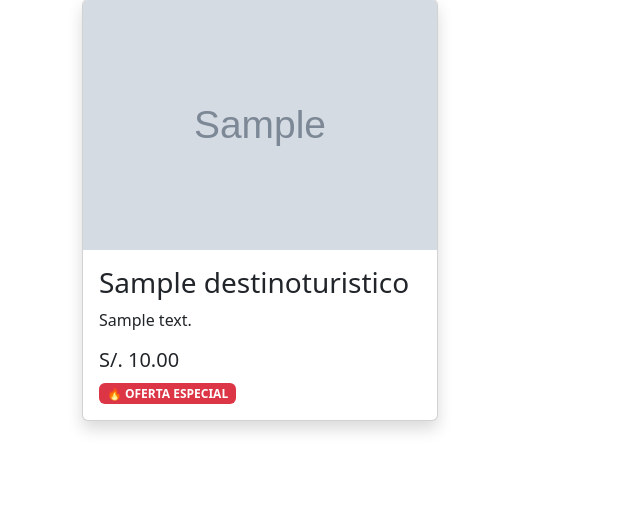
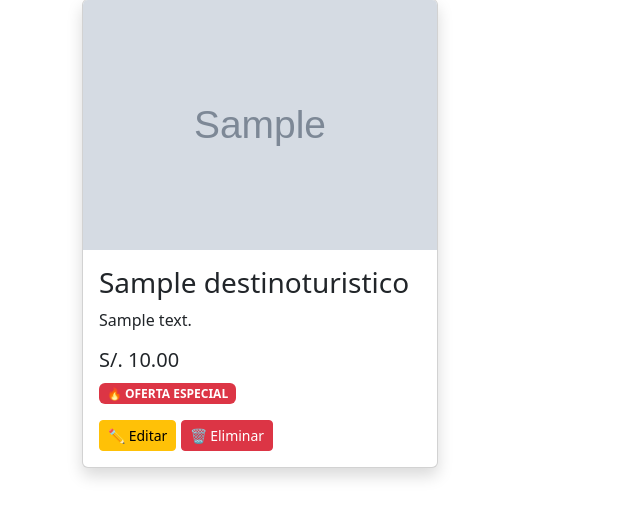
Before and after one commit to Karencitaxd/LABORATORIO08-DJANGO, a Django app: page / in a window 1280 px wide. Shown: the part 291-800 px from the top of the page, without its empty margins (0-640 px from the left). Run offline with Django 4.2, Linux system fonts and the light colour scheme; tables that the repository leaves empty hold one stand-in row (values such as "Sample post"); grey boxes marked "Sample" are stand-in pictures.

Commit message:
Integracion de botones editar y eliminar en la pagina principal

```diff
--- a/destinos/templates/destinos/index.html
+++ b/destinos/templates/destinos/index.html
@@ -58,6 +58,20 @@
                             </span>
                         {% endif %}
 
+                        <div class="mt-3">
+
+    <a href="{% url 'editar_destino' destino.id %}"
+       class="btn btn-warning btn-sm">
+        ✏️ Editar
+    </a>
+
+    <a href="{% url 'eliminar_destino' destino.id %}"
+       class="btn btn-danger btn-sm">
+        🗑️ Eliminar
+    </a>
+
+</div>
+
                     </div>
 
                 </div>
```
